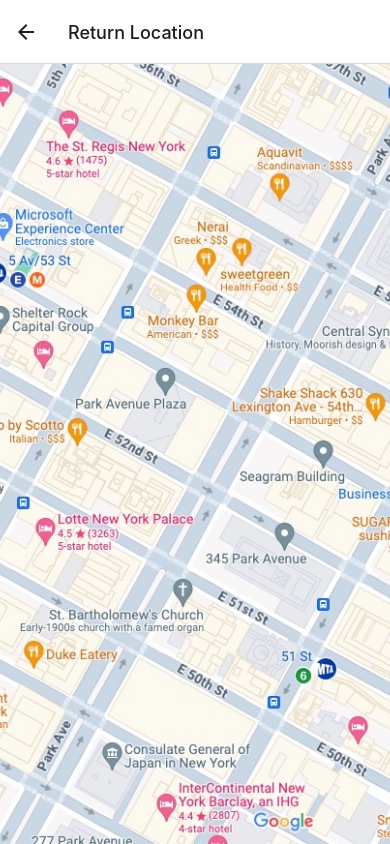
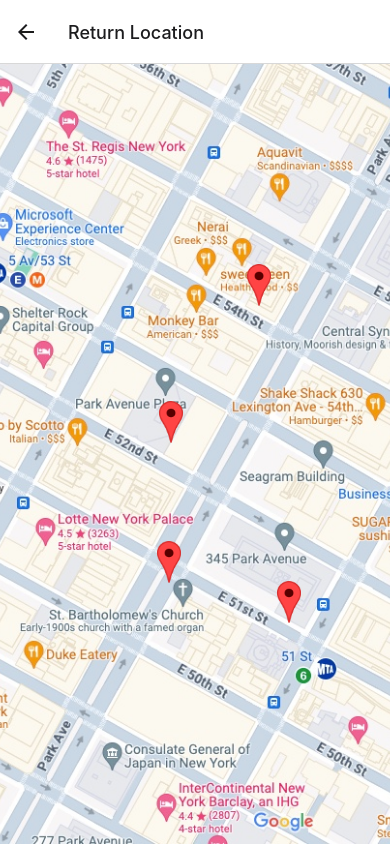
Before and after one commit to cgonzalezt/H4DScanner, a React Native app: screen /returnmap in a window 390 px wide. Built offline with nearby package versions, Linux system fonts and the light colour scheme.

Commit message:
INTERACTIVE MAP

```diff
--- a/screens/returnmap.js
+++ b/screens/returnmap.js
@@ -8,19 +8,27 @@
 
     <Image source={require('./../assets/real_map_dos.jpg')} style={styles.backgroundimage} />
 
-    <TouchableOpacity onPress={() => { console.log('Pin 1 pressed'); }}>
+    <TouchableOpacity
+    style={[styles.overlaytouch,{top:120,left:120}]}
+    onPress={() => { console.log('Pin 1 pressed'); }}>
     <Image source={require('./../assets/pin.png')} style={styles.overlayImage} />
     </TouchableOpacity>
 
-    <TouchableOpacity onPress={() => { console.log('Pin 2 pressed'); }}>
+    <TouchableOpacity
+    style={[styles.overlaytouch,{top:120,left:120}]}
+    onPress={() => { console.log('Pin 2 pressed'); }}>
     <Image source={require('./../assets/pin.png')} style={styles.overlayImage2} />
     </TouchableOpacity>
 
-    <TouchableOpacity onPress={() => { console.log('Pin 3 pressed'); }}>
+    <TouchableOpacity
+    style={[styles.overlaytouch,{top:120,left:120}]}
+    onPress={() => { console.log('Pin 3 pressed'); }}>
     <Image source={require('./../assets/pin.png')} style={styles.overlayImage3} />
     </TouchableOpacity>
 
-    <TouchableOpacity onPress={() => { console.log('Pin 4 pressed'); }}>
+    <TouchableOpacity
+    style={[styles.overlaytouch,{top:120,left:120}]}
+    onPress={() => { console.log('Pin 4 pressed'); }}>
     <Image source={require('./../assets/pin.png')} style={styles.overlayImage4} />
     </TouchableOpacity>
 
@@ -31,9 +39,7 @@
 const styles = StyleSheet.create({
 
   imagecontainer: {
-    width: '100%',
-    height: '100%',
-    resizeMode: 'relative',
+    flex: 1,
   },
 
   backgroundimage:{
@@ -42,33 +48,37 @@
     resizeMode: 'cover',
     position: 'absolute',
   },
+overlaytouch:{
+  position:'absolute',
+  width:'25%',
+  height:'25%',
+  alignItems:'center',
+  justifyContent:'center',
+
+},
 
   overlayImage:{
-    position: 'relative',
-    top: 120,
+    top: 320,
     left:120,
     width:'25%',
     height:'25%',
     resizeMode: 'contain'
   },
   overlayImage2:{
-    position: 'relative',
-    top: 300,
-    left:70,
+    top: 140,
+    left:2,
     width:'25%',
     height:'25%',
     resizeMode: 'contain'
   },
   overlayImage3:{
-    position: 'relative',
-    top: 200,
-    left:220,
+    top: 280,
+    left:.001,
     width:'25%',
     height:'25%',
     resizeMode: 'contain'
   },
   overlayImage4:{
-    position: 'relative',
     top: 3,
     left:90,
     width:'25%',
```
